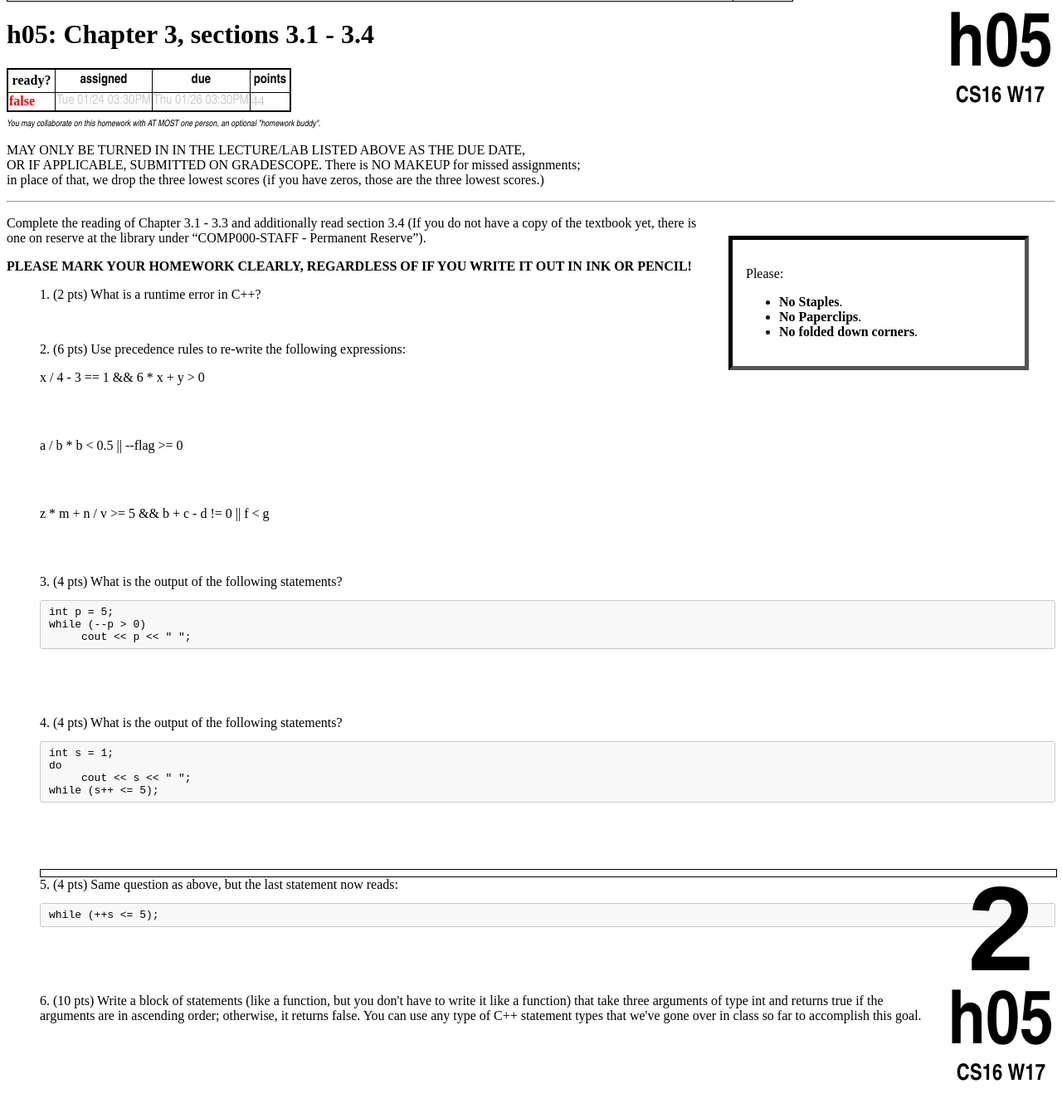
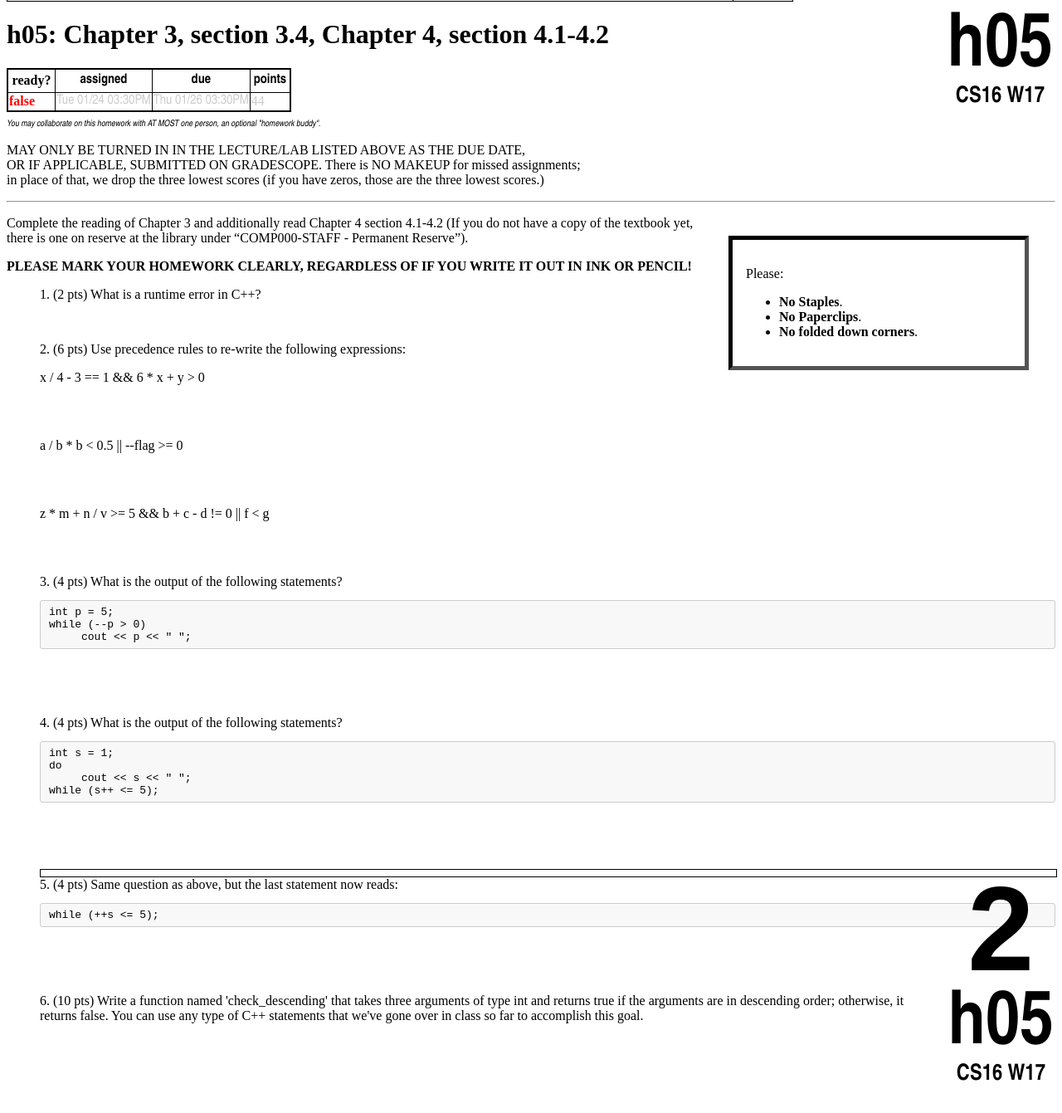
Before and after one commit to ucsb-cs32-s17/ucsb-cs32-s17.github.io, a Jekyll site: the page built from _hwk/h05.md, in a window 1280 px wide and 1400 px high, scrolled down 444 px. Shown: the top 1341 px of the window at 83% size. Built offline with Jekyll 4.4.1, drawn with Linux system fonts in a browser that asks for light colours.

Commit message:
hw 5 and hw 6writeup

```diff
--- a/_hwk/h05.md
+++ b/_hwk/h05.md
@@ -1,12 +1,12 @@
 ---
 num: "h05"
-desc: "Chapter 3, sections 3.1 - 3.4 "
+desc: "Chapter 3, section 3.4, Chapter 4, section 4.1-4.2 "
 ready: false
 assigned: 2017-01-24 15:30:00.00-8:00
 due: 2017-01-26 15:30:00.00-8:00
 ---
 {% include no_staples_box.html %}
-Complete the reading of Chapter 3.1 - 3.3 and additionally read section 3.4 (If you do not have a copy of the textbook yet, there is one on reserve at the library under "COMP000-STAFF - Permanent Reserve").
+Complete the reading of Chapter 3 and additionally read Chapter 4 section 4.1-4.2 (If you do not have a copy of the textbook yet, there is one on reserve at the library under "COMP000-STAFF - Permanent Reserve").
 
 <b>PLEASE MARK YOUR HOMEWORK CLEARLY, REGARDLESS OF IF YOU WRITE IT OUT IN INK OR PENCIL!</b>
 
@@ -54,7 +54,7 @@ while (++s <= 5);
   </div>
   <div style="margin-bottom:5em"></div>
 
-6.	(10 pts) Write a block of statements (like a function, but you don't have to write it like a function) that take three arguments of type int and returns true if the arguments are in ascending order; otherwise, it returns false. You can use any type of C++ statement types that we've gone over in class so far to accomplish this goal.
+6.	(10 pts) Write a function named 'check_descending' that takes three arguments of type int and returns true if the arguments are in descending order; otherwise, it returns false. You can use any type of C++ statements that we've gone over in class so far to accomplish this goal.
 	<div style="margin-bottom:30em"></div>
 
 7. (6 pts) The infinite series: s = 1 + (2/3) + (4/9) + (8/27) + .... is a geometric series that converges to a whole rational number (i.e. like 2 or 3 or 4). Below is an unfinished C++ program that will calculate s to the kth position (so, for example, if k = 1, then s = 1 + (2/3) = 1.666...). Fill in the missing code:
```
Also changed, not shown: _hwk/h06.md (+2 -3 lines).
